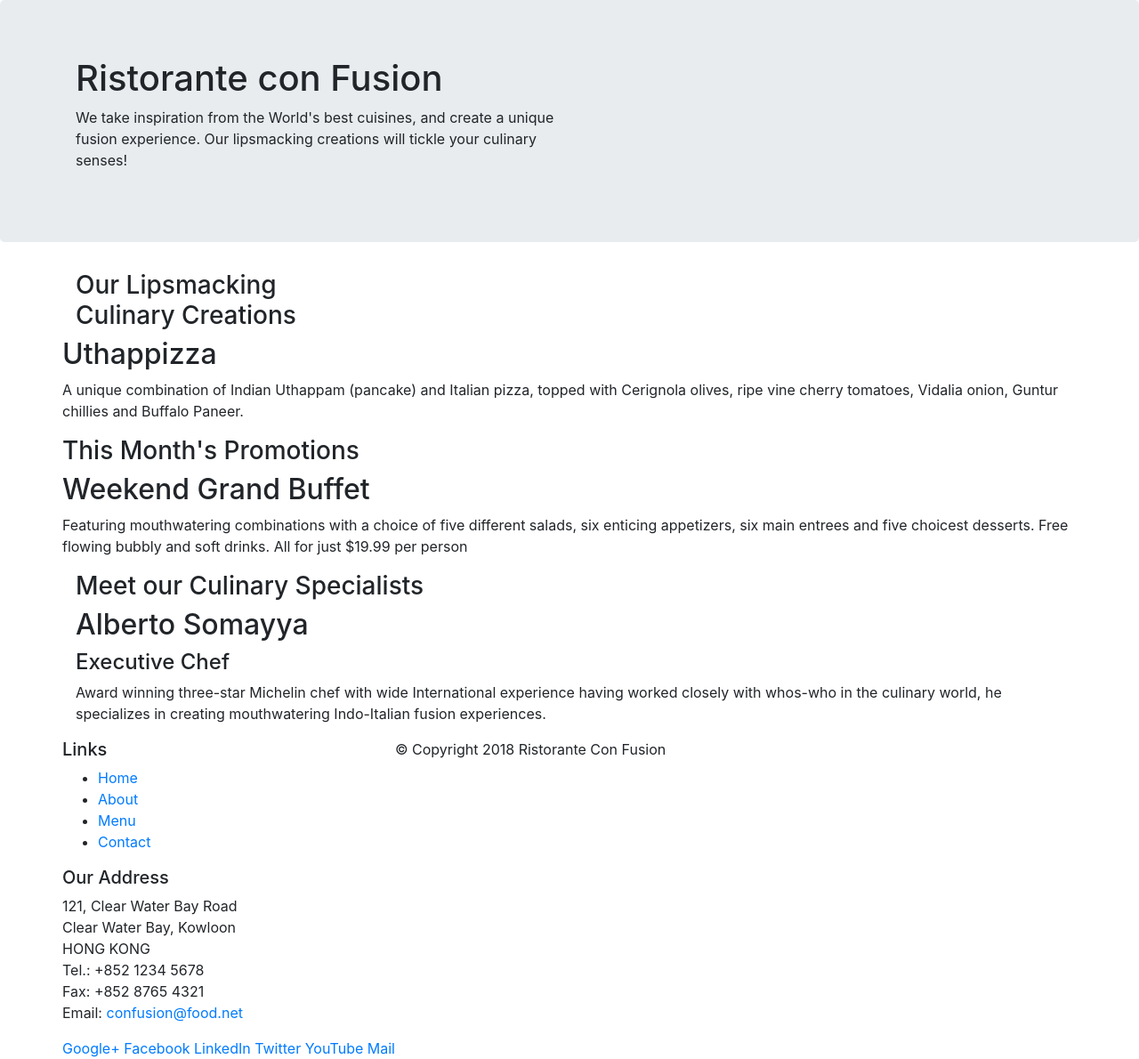
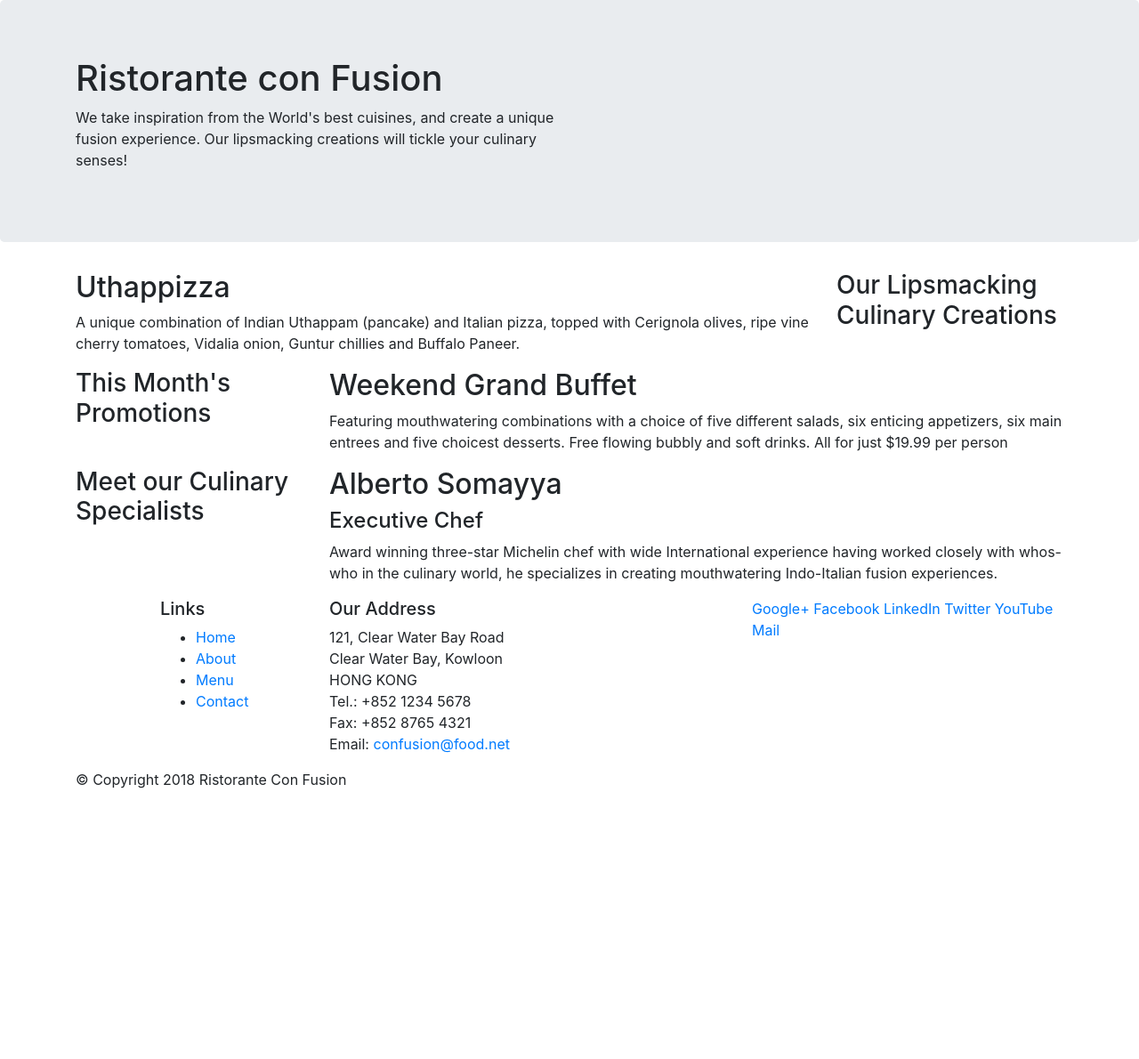
Before and after one commit to geoffvargo/conFusion, a website: page index.html in a window 1280 px wide. Shown: the whole page at 89% size. After the commit the page ends 904 px from the top, so only its background shows below. Drawn offline with nearby package versions, Linux system fonts and the light colour scheme.

Commit message:
Bootstrap classes added.

```diff
--- a/index.html
+++ b/index.html
@@ -19,7 +19,8 @@
 			<div class="row">
 				<div class="col-12 col-sm-6">
 					<h1>Ristorante con Fusion</h1>
-                    <p>We take inspiration from the World's best cuisines, and create a unique fusion experience. Our
+					<p>We take inspiration from the World's best cuisines, and create a unique
+						fusion experience. Our
 						lipsmacking creations will tickle your culinary senses!</p>
 				</div>
 				<div class="col-12 col-sm">
@@ -31,47 +32,53 @@
 
 	<div class="container">
 		<div class="row">
-            <div class="col-12 col-sm-4 col-md-3">
+			<div class="col-12 col-sm-4 order-sm-last col-md-3">
 				<h3>Our Lipsmacking Culinary Creations</h3>
 			</div>
-            <div>
+			<div class="col col-sm order-sm-first col-md">
 				<h2>Uthappizza</h2>
-                <p>A unique combination of Indian Uthappam (pancake) and Italian pizza, topped with Cerignola olives,
-                    ripe vine cherry tomatoes, Vidalia onion, Guntur chillies and Buffalo Paneer.</p>
+				<p>A unique combination of Indian Uthappam (pancake) and Italian pizza, topped with
+					Cerignola olives,
+					ripe vine cherry tomatoes, Vidalia onion, Guntur chillies and Buffalo
+					Paneer.</p>
 			</div>
 		</div>
 
 
 		<div class="row">
-            <div>
+			<div class="col-12 col-sm-4 order-sm-first col-md-3">
 				<h3>This Month's Promotions</h3>
 			</div>
-            <div>
+			<div class="col col-sm order-sm-last col-md">
 				<h2>Weekend Grand Buffet</h2>
-                <p>Featuring mouthwatering combinations with a choice of five different salads, six enticing appetizers,
-                    six main entrees and five choicest desserts. Free flowing bubbly and soft drinks. All for just
+				<p>Featuring mouthwatering combinations with a choice of five different salads, six
+					enticing appetizers,
+					six main entrees and five choicest desserts. Free flowing bubbly and soft
+					drinks. All for just
 					$19.99 per person </p>
 			</div>
 		</div>
 
-        <div>
-            <div>
+		<div class="row">
+			<div class="col-12 col-sm-4 col-md-3">
 				<h3>Meet our Culinary Specialists</h3>
 			</div>
-            <div>
+			<div class="col col-sm col-md">
 				<h2>Alberto Somayya</h2>
 				<h4>Executive Chef</h4>
-                <p>Award winning three-star Michelin chef with wide International experience having worked closely with
-                    whos-who in the culinary world, he specializes in creating mouthwatering Indo-Italian fusion
+				<p>Award winning three-star Michelin chef with wide International experience having
+					worked closely with
+					whos-who in the culinary world, he specializes in creating mouthwatering
+					Indo-Italian fusion
 					experiences. </p>
 			</div>
 		</div>
 	</div>
 
-    <footer class="container">
+	<footer>
+		<div class="container">
 			<div class="row">
-            <div>
-                <div>
+				<div class="col-4 offset-1 col-sm-2">
 					<h5>Links</h5>
 					<ul>
 						<li><a href="#">Home</a></li>
@@ -80,7 +87,7 @@
 						<li><a href="#">Contact</a></li>
 					</ul>
 				</div>
-                <div>
+				<div class="col-7 col-sm-5">
 					<h5>Our Address</h5>
 					<address>
 						121, Clear Water Bay Road<br>
@@ -91,7 +98,7 @@
 						Email: <a href="mailto:confusion@food.net">confusion@food.net</a>
 					</address>
 				</div>
-                <div>
+				<div class="col-12 col-sm-4">
 					<div>
 						<a href="http://google.com/+">Google+</a>
 						<a href="http://www.facebook.com/profile.php?id=">Facebook</a>
@@ -102,8 +109,8 @@
 					</div>
 				</div>
 			</div>
-            <div>
-                <div>
+			<div class="row">
+				<div class="col-auto">
 					<p>© Copyright 2018 Ristorante Con Fusion</p>
 				</div>
 			</div>
```
Lines whose indentation alone changed are shown as unchanged.
